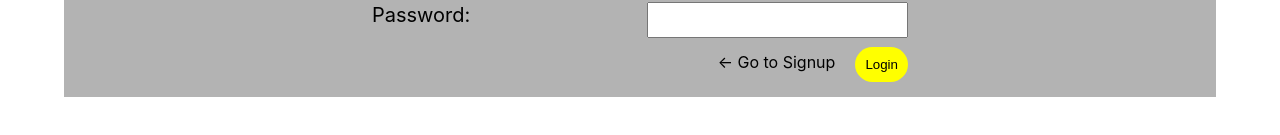
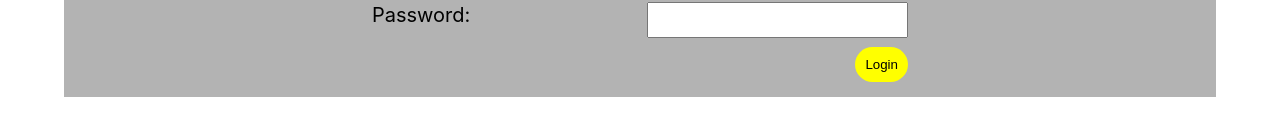
Before and after one commit to jsncorn/work-order, a React (Create React App) app in the folder client/: page /login in a window 1280 px wide. Shown: the part 197-332 px from the top of the page. Built offline with nearby package versions, Linux system fonts and the light colour scheme.

Commit message:
removed sign up from login

```diff
--- a/client/src/pages/Login/Login.jsx
+++ b/client/src/pages/Login/Login.jsx
@@ -57,7 +57,6 @@ function Login(props) {
             />
           </div>
         <div className="formButton">
-            <Link className='link' to="/signup">← Go to Signup</Link>
             <button type="submit">Login</button>
           </div>
           { error ? (
```
Also changed, not shown: 1 other file (tests, documents, lock files or other folders).
